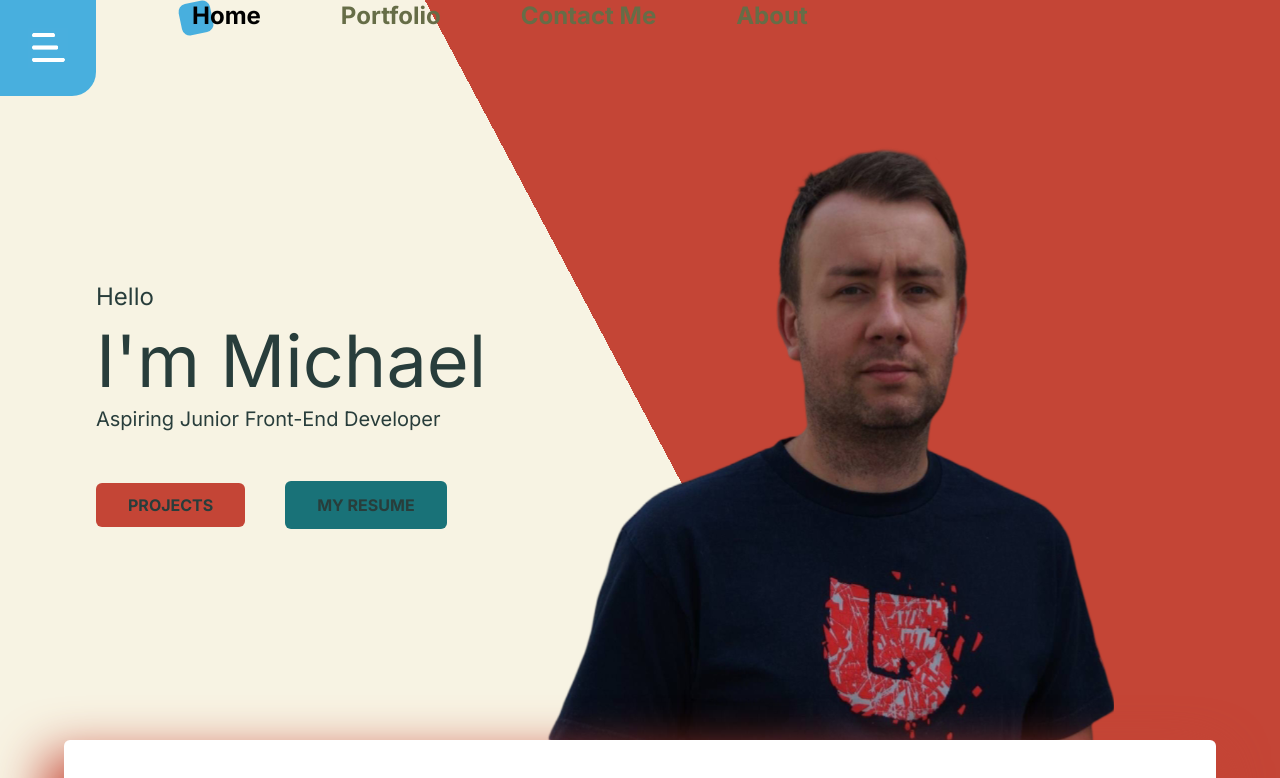
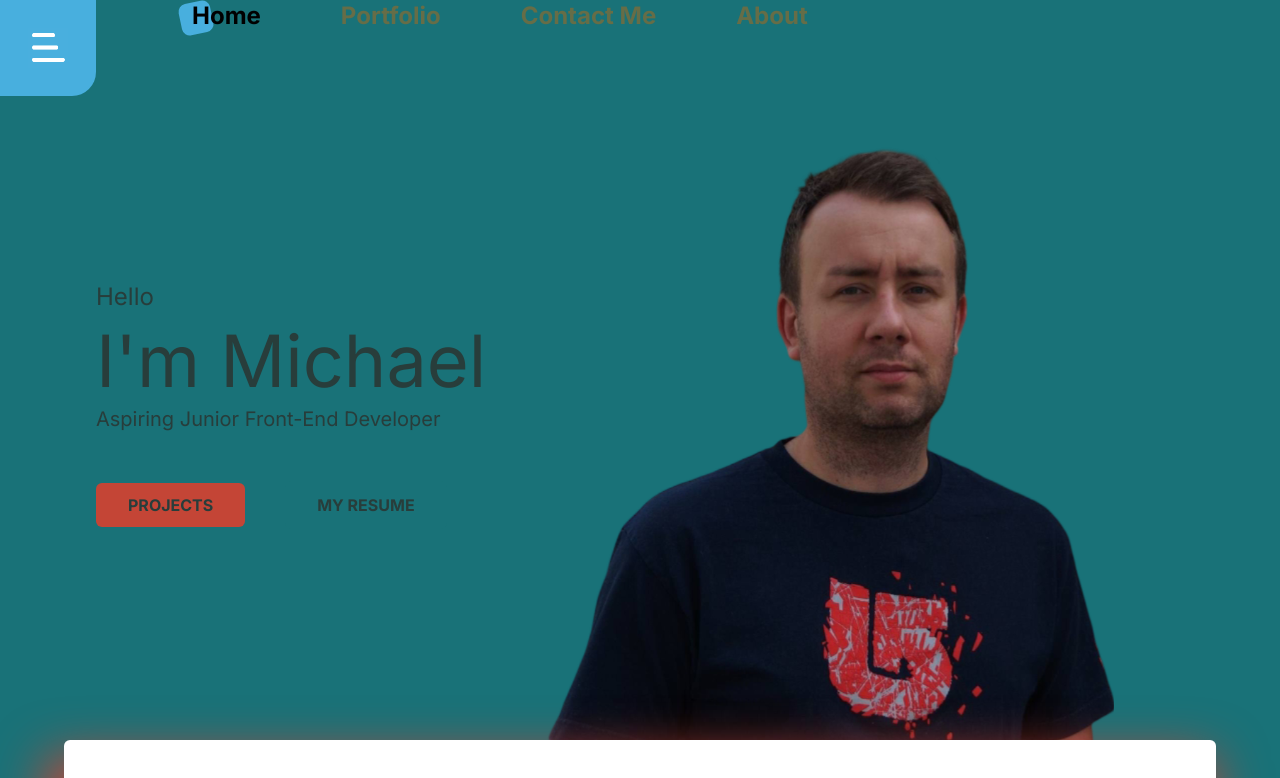
Before and after one commit to misiek869/portfolio, a Next.js app: page / in a window 1280 px wide. Shown: the top 778 px of the page. Built offline with nearby package versions, Linux system fonts and the light colour scheme.

Commit message:
change backgroud color

```diff
--- a/src/app/components/Home/Home.tsx
+++ b/src/app/components/Home/Home.tsx
@@ -92,9 +92,10 @@ const Home = () => {
 			<div
 				id='home'
 				style={{
-					backgroundImage:
-						'linear-gradient(62deg, #F7F3E3 0 50%, #C44536 0% 100%)',
+					// backgroundImage:
+					// 	'linear-gradient(62deg, #F7F3E3 0 50%, #C44536 0% 100%)',
 					minHeight: '500px',
+					backgroundColor: '#197278',
 					maxHeight: '1200px',
 					height: '100%',
 					width: '100%',
--- a/src/app/page/contactme/page.tsx
+++ b/src/app/page/contactme/page.tsx
@@ -316,7 +316,7 @@ export default function Page() {
 								<div className='mb-3 text-center ml-5 w-6 h-6 border-t-2 border-blue-600 border-solid animate-spin rounded-full'></div>
 							)}
 							<button className='bg-[#48AFDE] w-full sm:w-auto px-[30px] py-[12px] hover:bg-[#223740] transition-colors duration-300 font-semibold rounded-md text-white'>
-								Send Us Message
+								Send Me Message
 							</button>
 						</div>
 					</form>
```
